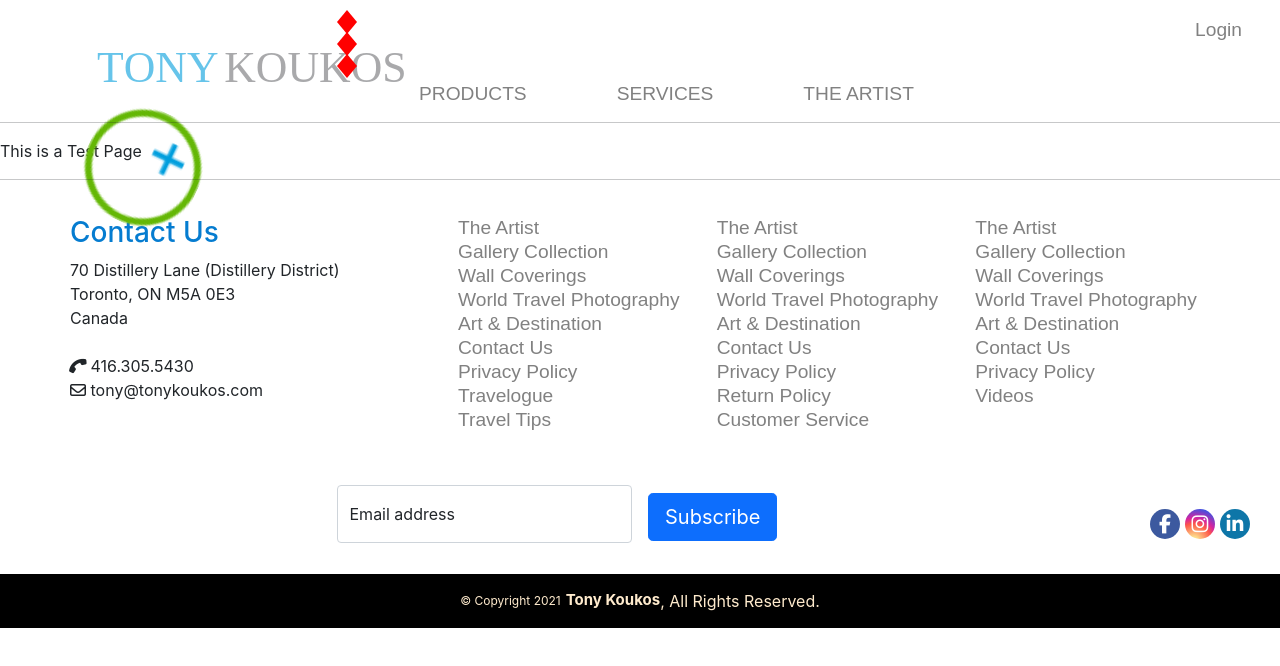
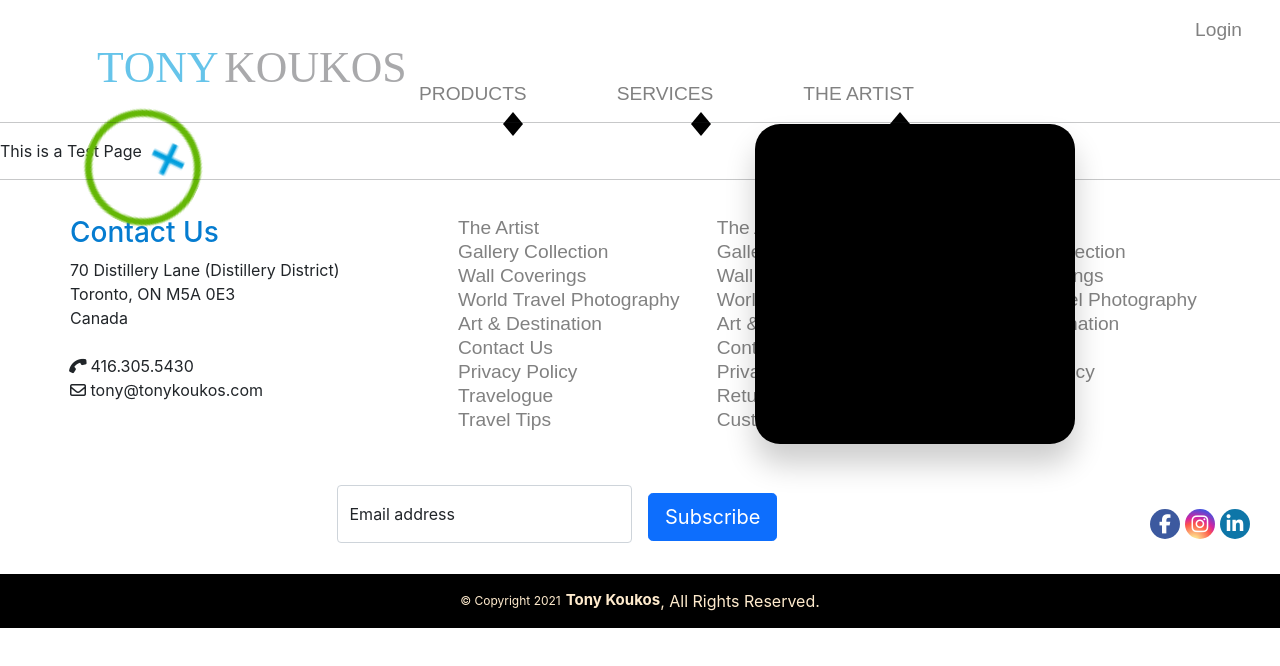
Before and after one commit to daze77/TKReactApp, a React (Create React App) app in the folder client/: page /TestPage in a window 1280 px wide. Shown: the top 666 px of the page. Built offline with nearby package versions, Linux system fonts and the light colour scheme; a web font is replaced by a local one.

Commit message:
added the main nav overlay

```diff
--- a/client/src/components/NavBar/NavBar.css
+++ b/client/src/components/NavBar/NavBar.css
@@ -29,13 +29,7 @@
 
 
 
-.menuList li{
-    display: inline-block;
-    margin: 30px 30px 0px 30px;
-    padding: 5px 5px 0px 5px;
-    cursor: pointer;
-    user-select: none;
-}
+
 
 
 .navDropDowns{
@@ -229,9 +223,12 @@
 }
 
 .menuList li{
+    display: inline-block;
+    margin: 30px 30px 0px 30px;
+    cursor: pointer;
+    user-select: none;
     padding: 10px 10px 0px 20px;
-
-
+    position: relative;
 }
 
 
@@ -256,9 +253,6 @@
     visibility: visible;
 }
 
-
-
-
   @media only screen and (max-width: 745px) {
       .navbarBranding #logoSymbolOnly{
           display: block;
@@ -271,19 +265,16 @@
       }
   }
 
-
-
-
-
-#diamond1 {
+.diamond {
     width: 0;
     height: 0;
     border: 10px solid transparent;
-    border-bottom: 12px solid red;
+    border-bottom: 12px solid black;
     position: relative;
     top: -10px;
-  }
-  #diamond1:after {
+    display: block;
+}
+.diamond:after {
     content: '';
     position: absolute;
     left: -10px;
@@ -291,5 +282,40 @@
     width: 0;
     height: 0;
     border: 10px solid transparent;
-    border-top: 12px solid red;
-  }
+    border-top: 12px solid black;
+}
+
+
+.diamond-position{
+    position: relative;
+}
+.diamond-position1{
+    position: absolute;
+    top:30px;
+    right:10%
+    /* z-index: -5; */
+}
+
+.mainNavOverlay{
+    display: block;
+    height: 40%;
+    width: 25%;
+    position: fixed;
+    z-index: 1;
+    top: 124px;
+    left: 220px;
+    background-color: rgba(0,0,0, 1);
+    overflow-y: hidden;
+    /* padding-left: .5em; */
+    transition: 0.5s;
+    border-radius: 25px;
+    box-shadow: rgba(0, 0, 0, 0.2) 0px 20px 30px;;
+}
+
+.mainNavOverlay2{
+    left: 655px;
+}
+
+.mainNavOverlay3{
+    left: 755px;
+}
--- a/client/src/components/NavBar/NavBarAlternate2.js
+++ b/client/src/components/NavBar/NavBarAlternate2.js
@@ -75,19 +75,25 @@
 
                     <div class="col menuList" >
                         <ul class=" ">
-                            <li onClick={handleSubMenu}>PRODUCTS</li>
-                            <li onClick={handleSubMenu}>SERVICES</li>
-                            <li onClick={handleSubMenu}>THE ARTIST</li>
+                            <li onClick={handleSubMenu}>PRODUCTS<span class="diamond diamond-position1"></span> </li>
+                            <li onClick={handleSubMenu}>SERVICES<span class="diamond diamond-position1"></span> </li>
+                            <li onClick={handleSubMenu}>THE ARTIST<span class="diamond diamond-position1"></span> </li>
+
                         </ul>
-                        <div id="diamond1"></div>
-                        <div id="diamond1"></div>
-                        <div id="diamond1"></div>
-
                     </div>
                     <div class="col-auto">
                         <NavLogin />
                     </div>
                 </div>
+                <div class="mainNavOverlay mainNavOverlay3">
+
+
+
+
+
+
+                </div>
+
                 <div class="navOverlay" style={{height: navOveraly}}>
                     <div class="navOverlayHeader" >
                         <ul class="navOverlaySubMenu">
```
